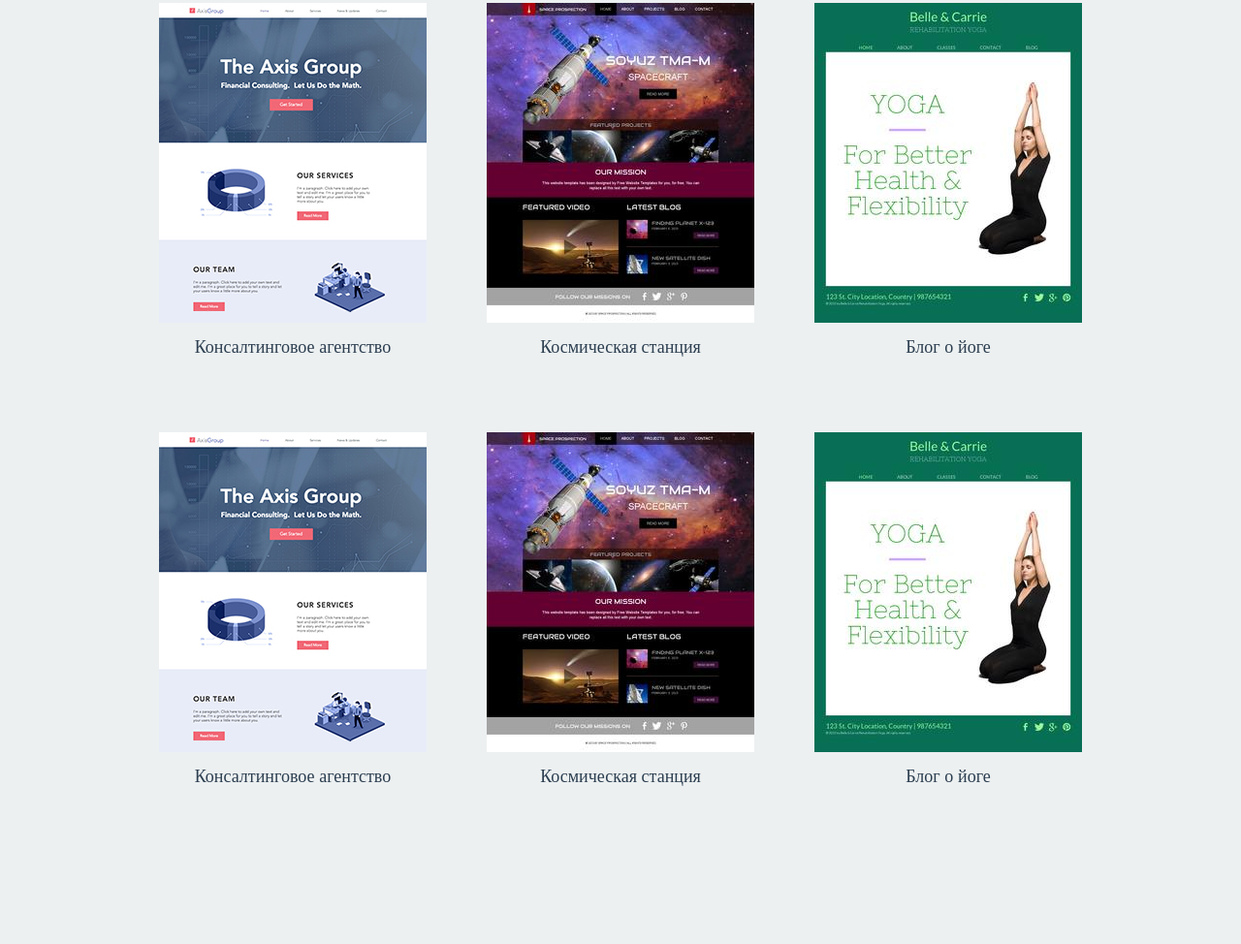
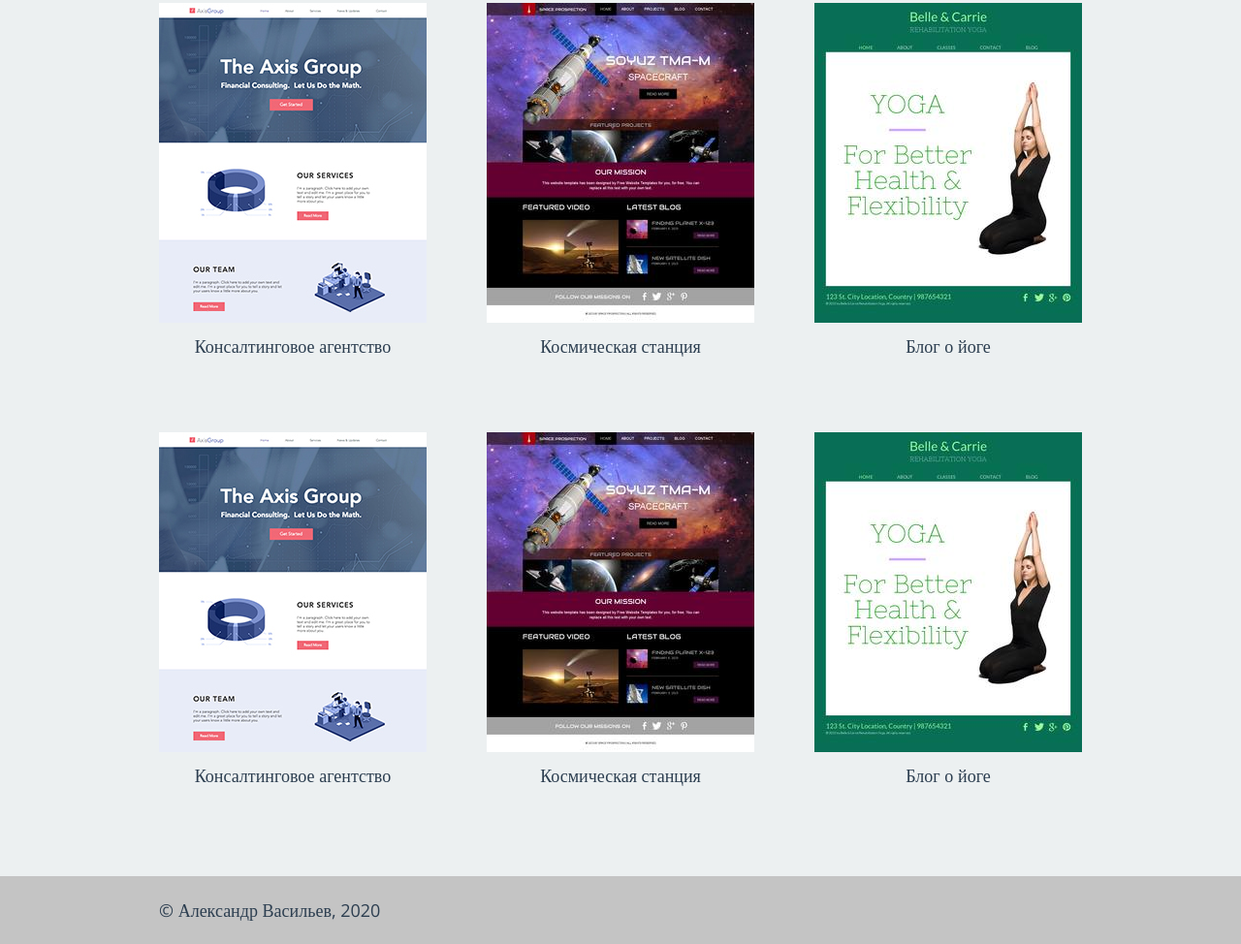
Before and after one commit to Wyndace/DoSites, a plain HTML site: page index.html in a window 1280 px wide. Shown: the part 915-1889 px from the top of the page at 97% size. Before the commit the page ends 1769 px from the top, so only its background shows below. Drawn offline with nearby package versions, Linux system fonts and the light colour scheme.

Commit message:
Added the footer and finished the website
Okey, it's done :+1:

```diff
--- a/css/style.css
+++ b/css/style.css
@@ -257,6 +257,10 @@ header .content .menu__order-btn {
   border-radius: 8px;
 }
 
+main {
+  margin: 0 0 50px 0;
+}
+
 main .watch {
   margin: 0 0 50px 0;
 }
@@ -405,3 +409,46 @@ main .portfolio__line .portfolio__text {
   font-weight: 400;
   text-align: center;
 }
+
+footer {
+  /* Style for "Rectangle" */
+  min-height: 70px;
+  background-color: #c4c4c4;
+  display: -webkit-box;
+  display: -ms-flexbox;
+  display: flex;
+  -webkit-box-orient: horizontal;
+  -webkit-box-direction: normal;
+      -ms-flex-direction: row;
+          flex-direction: row;
+  -webkit-box-pack: center;
+      -ms-flex-pack: center;
+          justify-content: center;
+  -webkit-box-align: center;
+      -ms-flex-align: center;
+          align-items: center;
+}
+
+footer .content {
+  display: -webkit-box;
+  display: -ms-flexbox;
+  display: flex;
+  -webkit-box-orient: horizontal;
+  -webkit-box-direction: normal;
+      -ms-flex-direction: row;
+          flex-direction: row;
+  -webkit-box-pack: start;
+      -ms-flex-pack: start;
+          justify-content: start;
+  -webkit-box-align: unset;
+      -ms-flex-align: unset;
+          align-items: unset;
+}
+
+footer .content .footer__text {
+  /* Style for "© Иван Ива" */
+  color: #2c3e50;
+  font-family: "Open Sans";
+  font-size: 18px;
+  font-weight: 400;
+}
--- a/index.html
+++ b/index.html
@@ -19,10 +19,10 @@
 </head>
 
 <body>
-  <header id="a00">
+  <header>
     <div class="content">
       <!--Код шапки-->
-      <a href="#a00" class="logo">
+      <a href="#a01" class="logo">
         <img src="img/logo.png" class="logo__pic">
         <h1 class="logo__text">DoSites</h1>
       </a>
@@ -88,9 +88,10 @@
     <!---------------------->
 
   </main>
-  <footer>
+  <footer id="a03">
     <div class="content">
       <!--Код футера-->
+      <p class="footer__text">© Александр Васильев, 2020</p>
       <!-------------->
     </div>
   </footer>
```
